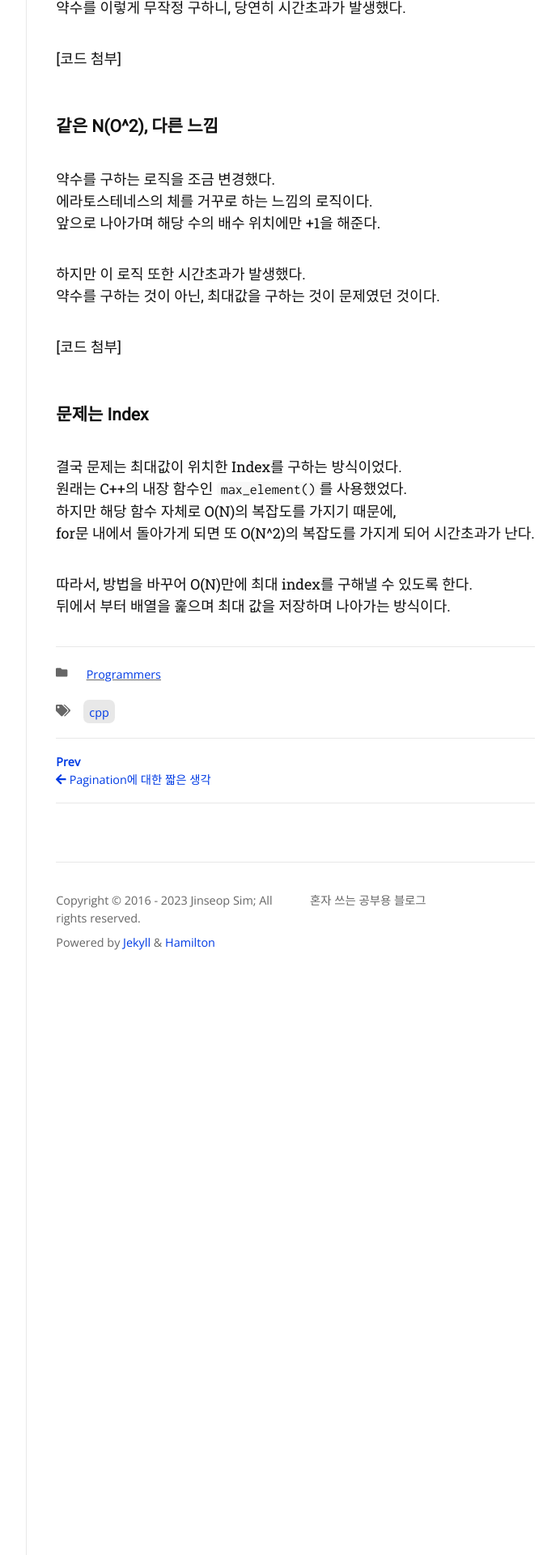
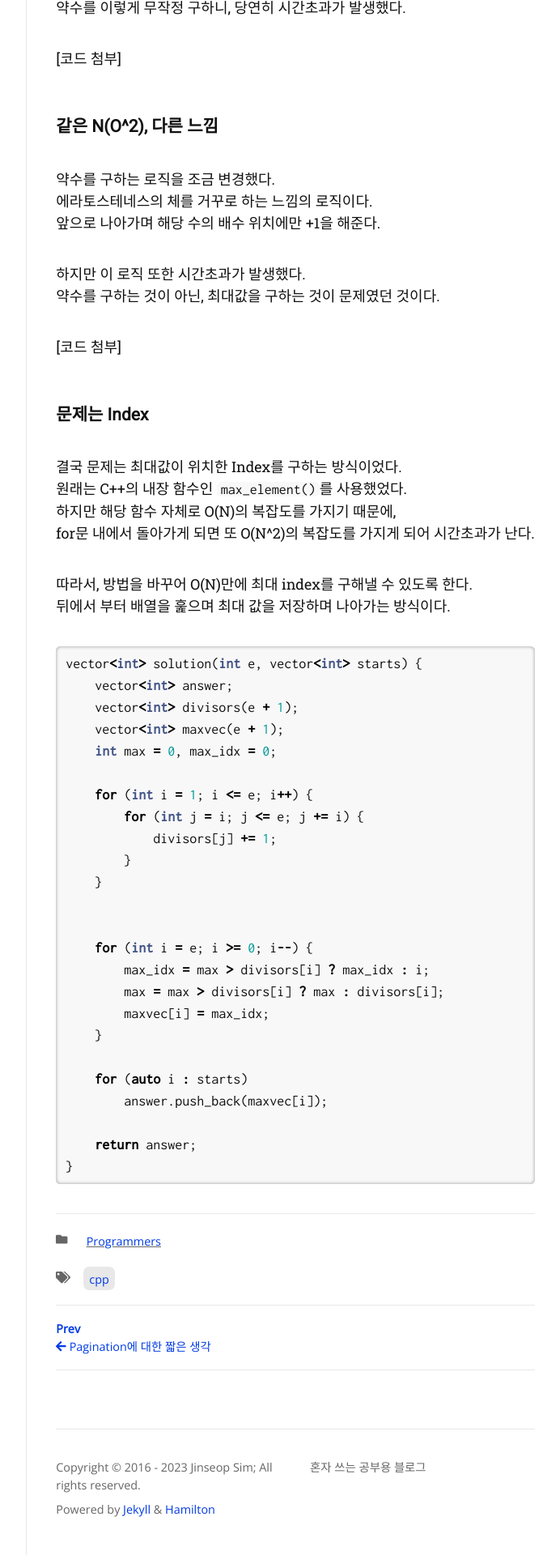
Before and after one commit to Jinseop-Sim/Jinseop-Sim.github.io, a Jekyll site: the page built from _posts/2023-04-05-programmers-42.md, in a window 1280 px wide. Shown: the part 793-2713 px from the top of the page at 81% size, without its empty margins (407-1099 px from the left). Built offline with Jekyll 4.4.1, drawn with Linux system fonts in a browser that asks for light colours; nearby versions of some CDN libraries; some web fonts are replaced.

Commit message:
글 수정

```diff
--- a/_posts/2023-04-05-programmers-42.md
+++ b/_posts/2023-04-05-programmers-42.md
@@ -40,3 +40,30 @@ for문 내에서 돌아가게 되면 또 O(N^2)의 복잡도를 가지게 되어
 
 따라서, 방법을 바꾸어 O(N)만에 최대 index를 구해낼 수 있도록 한다.
 뒤에서 부터 배열을 훑으며 최대 값을 저장하며 나아가는 방식이다.
+
+{% highlight cpp %}
+vector<int> solution(int e, vector<int> starts) {
+    vector<int> answer;
+    vector<int> divisors(e + 1);
+    vector<int> maxvec(e + 1);
+    int max = 0, max_idx = 0;
+
+    for (int i = 1; i <= e; i++) {
+        for (int j = i; j <= e; j += i) {
+            divisors[j] += 1;
+        }
+    }
+
+
+    for (int i = e; i >= 0; i--) {
+        max_idx = max > divisors[i] ? max_idx : i;
+        max = max > divisors[i] ? max : divisors[i];
+        maxvec[i] = max_idx;
+    }
+
+    for (auto i : starts)
+        answer.push_back(maxvec[i]);
+
+    return answer;
+}
+{% endhighlight %}
```
